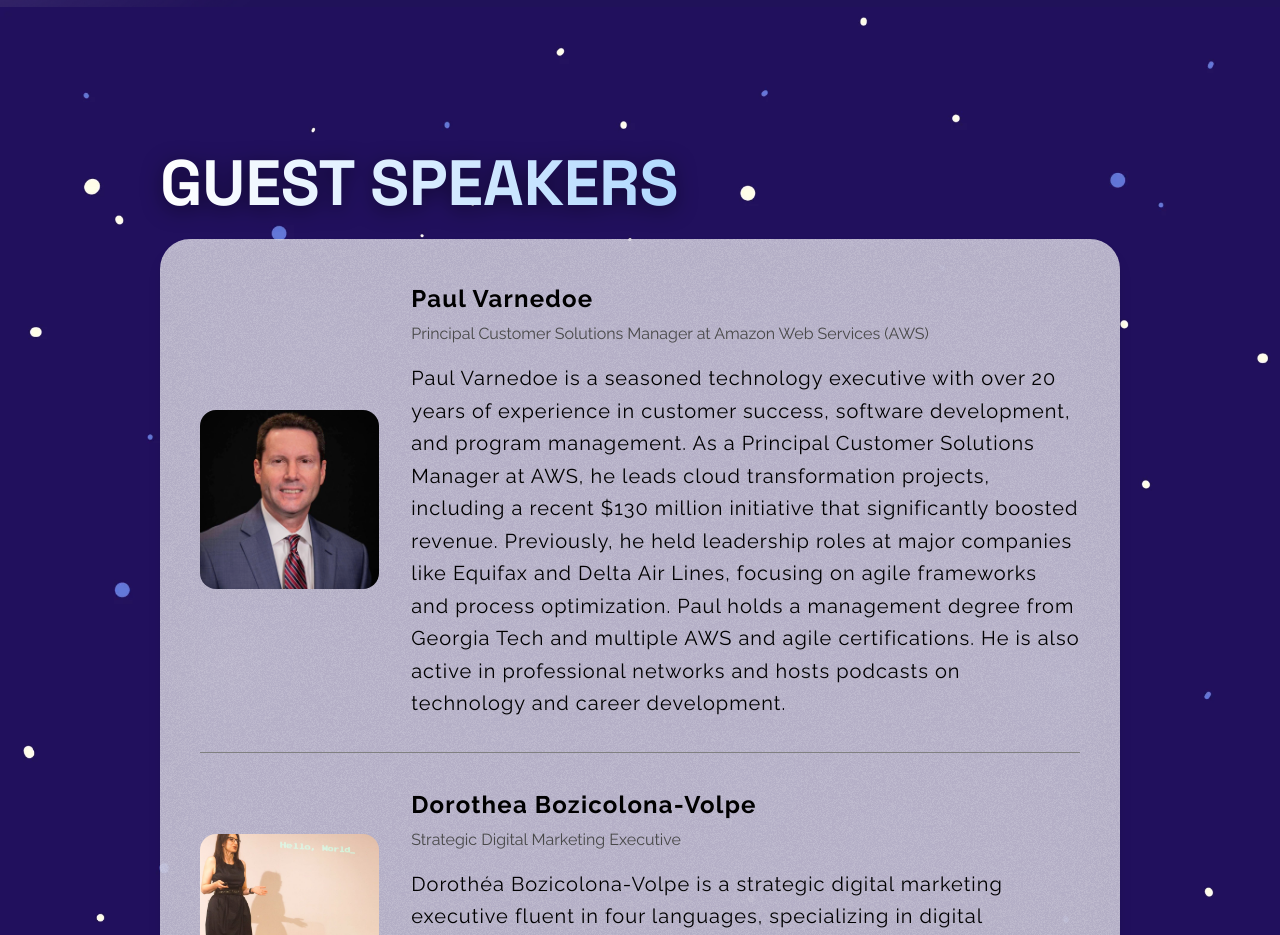
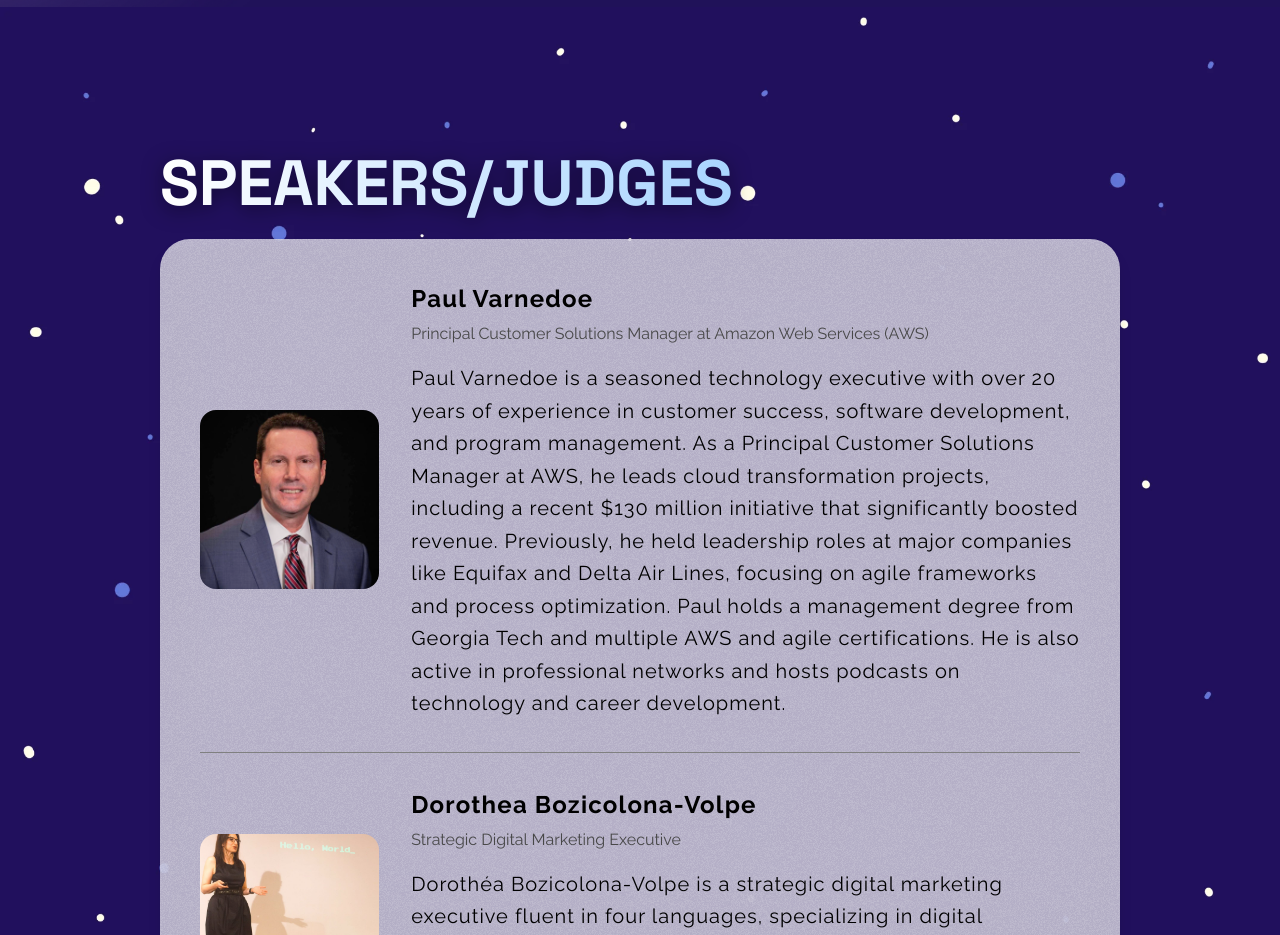
Before and after one commit to project-emory/emory-hacks, a Next.js app: page / in a window 1280 px wide. Shown: the part 6060-6995 px from the top of the page. Built offline with nearby package versions, Linux system fonts and the light colour scheme.

Commit message:
Update content.jsx

```diff
--- a/src/app/sections/4-speakers/content.jsx
+++ b/src/app/sections/4-speakers/content.jsx
@@ -28,7 +28,7 @@ const Content = () => {
         transition={{ duration: 1.5, ease: "easeOut" }}
         className="mb-2 text-title font-bold bg-gradient-to-r from-white to-brand-tertiary text-transparent bg-clip-text drop-shadow-title"
       >
-        GUEST SPEAKERS
+        SPEAKERS/JUDGES
       </motion.h2>
 
       {/* BODY */}
```
